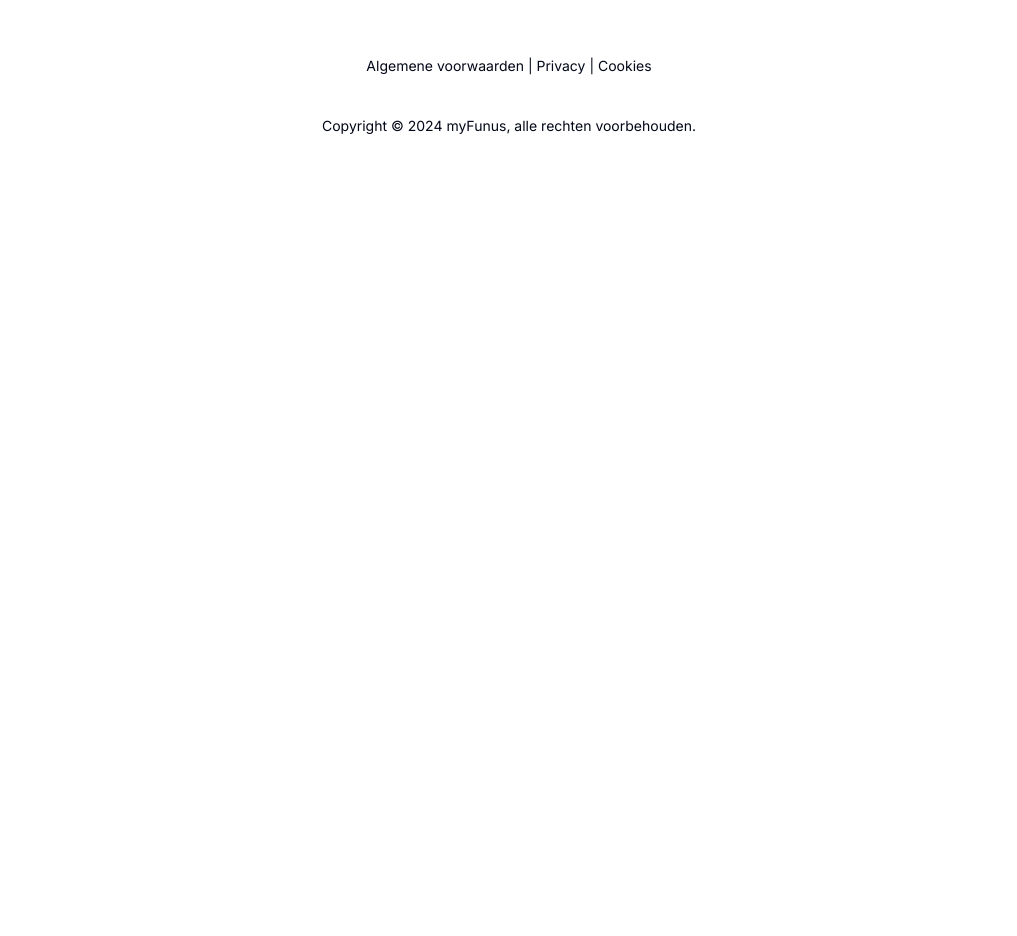
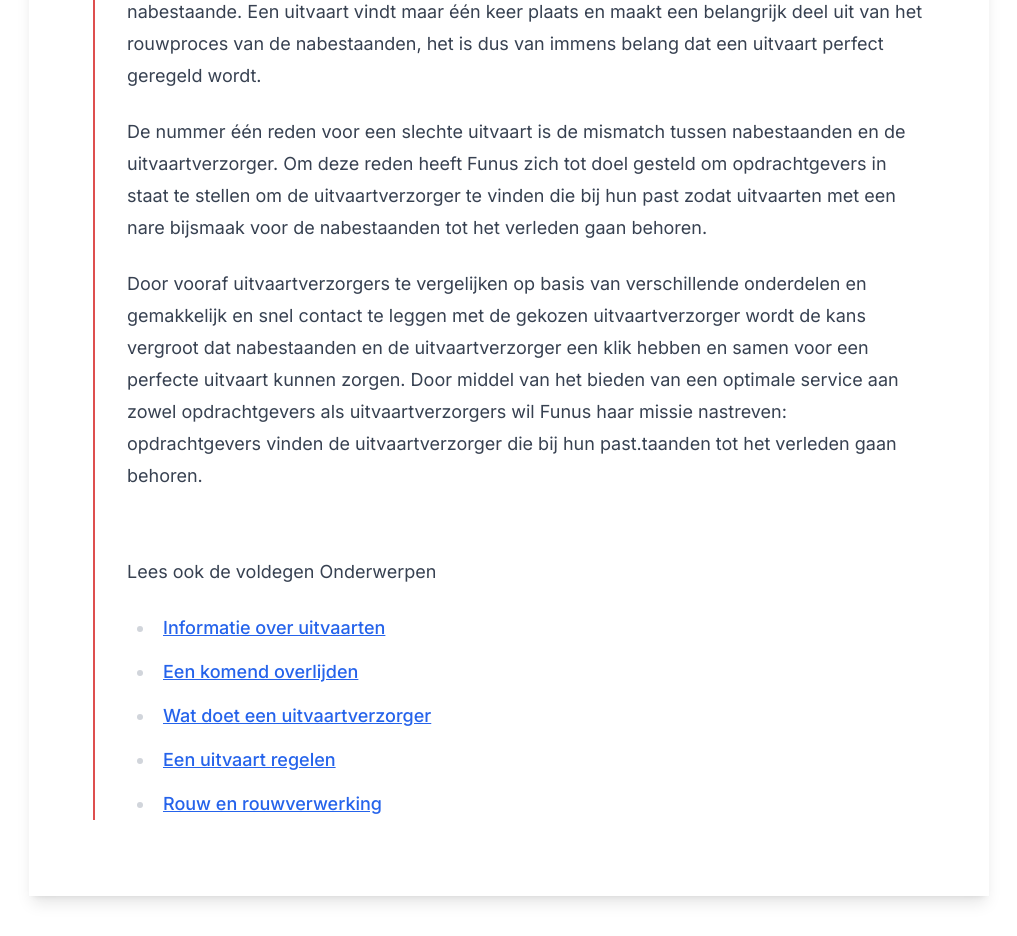
Before and after one commit to dmhub-dev/dmhub, a Next.js app: page /info/een-uitvaart-regelen in a window 1280 px wide. Shown: the part 336-1272 px from the top of the page, without its empty margins (131-1148 px from the left). Before the commit the page ends 800 px from the top, so only its background shows below. Built offline with nearby package versions, Linux system fonts and the light colour scheme.

Commit message:
info pages

```diff
--- a/app/(landing)/info/[slug]/page.tsx
+++ b/app/(landing)/info/[slug]/page.tsx
@@ -1,5 +1,93 @@
 import React from "react";
+import Hero from "@/components/layout/Hero";
+import Link from "next/link";
 
-export default function InfoPages() {
-  return <div>InfoPages</div>;
+interface InfoPageProps {
+  title: string;
+  description: string;
+  body: string;
 }
+
+const InfoPage = ({ params }: { params: { slug: string } }) => {
+  return (
+    <>
+      <Hero />
+      <section className="container max-w-5xl w-full">
+        <div className="bg-white shadow-lg p-10 md:p-16 w-full -mt-20 mb-16">
+          <h1 className="text-2xl md:text-4xl font-bold text-secondary mb-6 md:mb-8">
+            De kracht van MyFunus
+          </h1>
+
+          <article className="prose prose-lg max-w-none pl-4 md:pl-8 border-l-2 border-l-primary">
+            <p>
+              Een slecht geregelde uitvaart of een onvolledig afscheid: een
+              nachtmerrie voor iedere nabestaande. Een uitvaart vindt maar één
+              keer plaats en maakt een belangrijk deel uit van het rouwproces
+              van de nabestaanden, het is dus van immens belang dat een uitvaart
+              perfect geregeld wordt.
+            </p>
+
+            <p>
+              De nummer één reden voor een slechte uitvaart is de mismatch
+              tussen nabestaanden en de uitvaartverzorger. Om deze reden heeft
+              Funus zich tot doel gesteld om opdrachtgevers in staat te stellen
+              om de uitvaartverzorger te vinden die bij hun past zodat
+              uitvaarten met een nare bijsmaak voor de nabestaanden tot het
+              verleden gaan behoren.
+            </p>
+
+            <p>
+              Door vooraf uitvaartverzorgers te vergelijken op basis van
+              verschillende onderdelen en gemakkelijk en snel contact te leggen
+              met de gekozen uitvaartverzorger wordt de kans vergroot dat
+              nabestaanden en de uitvaartverzorger een klik hebben en samen voor
+              een perfecte uitvaart kunnen zorgen. Door middel van het bieden
+              van een optimale service aan zowel opdrachtgevers als
+              uitvaartverzorgers wil Funus haar missie nastreven: opdrachtgevers
+              vinden de uitvaartverzorger die bij hun past.taanden tot het
+              verleden gaan behoren.
+            </p>
+          </article>
+          <article className="prose prose-lg max-w-none pl-4 pt-16 md:pl-8 border-l-2 border-l-primary">
+            <p>Lees ook de voldegen Onderwerpen</p>
+            <ul>
+              {[
+                {
+                  title: "Informatie over uitvaarten",
+                  href: "/info/over-uitvaarten",
+                },
+                {
+                  title: "Een komend overlijden",
+                  href: "/info/komend-overlijden",
+                },
+                {
+                  title: "Wat doet een uitvaartverzorger",
+                  href: "/info/wat-doet-een-uitvartverzorger",
+                },
+                {
+                  title: "Een uitvaart regelen",
+                  href: "/info/een-uitvaart-regelen",
+                },
+                {
+                  title: "Rouw en rouwverwerking",
+                  href: "/info/rouw-en-rouwverwerkerking",
+                },
+              ].map((link) => (
+                <li key={link.title}>
+                  <Link
+                    href={link.href}
+                    className="text-blue-600 hover:text-primary-dark"
+                  >
+                    {link.title}
+                  </Link>
+                </li>
+              ))}
+            </ul>
+          </article>
+        </div>
+      </section>
+    </>
+  );
+};
+
+export default InfoPage;
--- a/components/layout/Header.tsx
+++ b/components/layout/Header.tsx
@@ -15,11 +15,17 @@ const consumentenLinks = [
   {
     title: "Informatie over uitvaarten",
     subLinks: [
-      { title: "Informatie over uitvaarten", href: "/over-ons" },
-      { title: "Een komend overlijden", href: "/over-ons" },
-      { title: "Wat doet een uitvaartverzorger", href: "/over-ons" },
-      { title: "Een uitvaart regelen", href: "/over-ons" },
-      { title: "Rouw en rouwverwerking", href: "/over-ons" },
+      { title: "Informatie over uitvaarten", href: "/info/over-uitvaarten" },
+      { title: "Een komend overlijden", href: "/info/komend-overlijden" },
+      {
+        title: "Wat doet een uitvaartverzorger",
+        href: "/info/wat-doet-een-uitvartverzorger",
+      },
+      { title: "Een uitvaart regelen", href: "/info/een-uitvaart-regelen" },
+      {
+        title: "Rouw en rouwverwerking",
+        href: "/info/rouw-en-rouwverwerkerking",
+      },
     ],
   },
 ];
```
